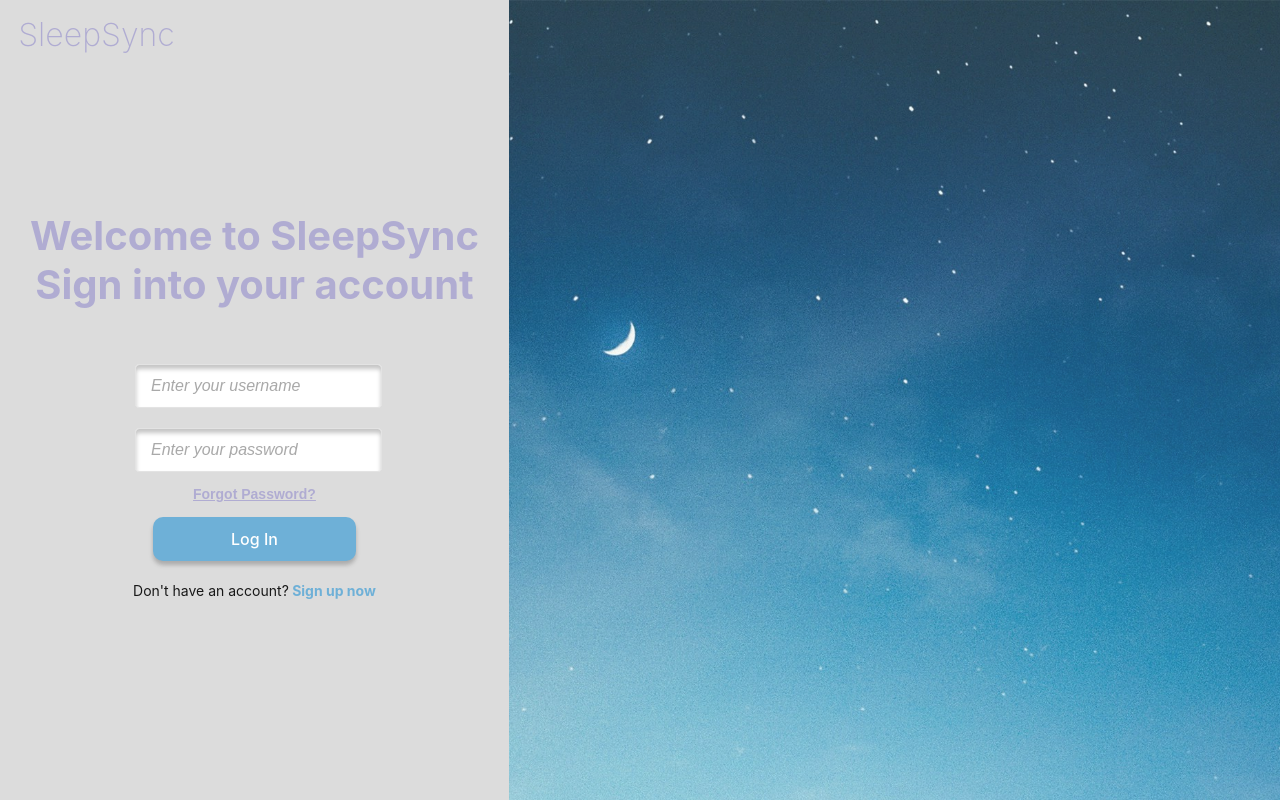
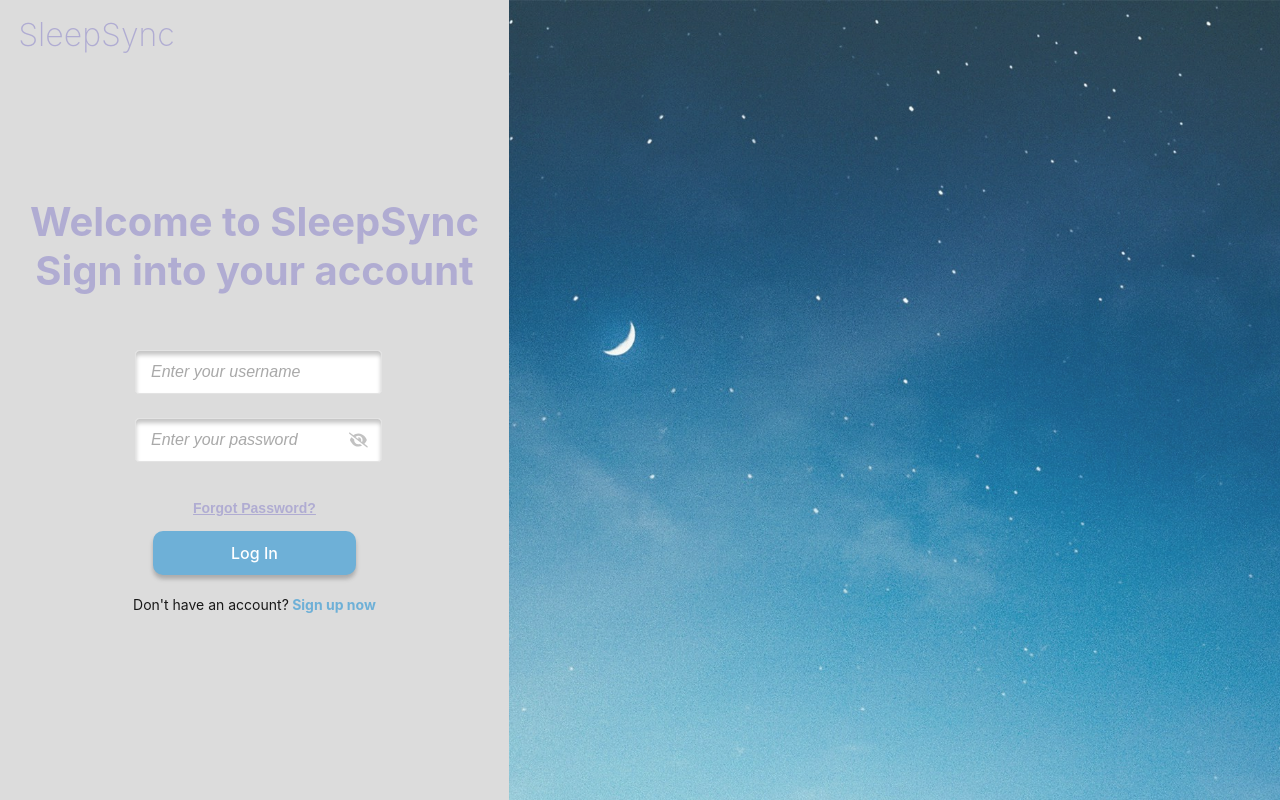
Before and after one commit to josuedjohnson/SleepTrackerApp, a React (Vite) app in the folder sleep-tracker-app/: page / in a window 1280 px wide. Built offline with nearby package versions, Linux system fonts and the light colour scheme.

Commit message:
Added a show password option

```diff
--- a/sleep-tracker-app/package.json
+++ b/sleep-tracker-app/package.json
@@ -5,6 +5,8 @@
   "dependencies": {
     "@emotion/react": "^11.14.0",
     "@emotion/styled": "^11.14.0",
+    "@fortawesome/free-solid-svg-icons": "^6.7.2",
+    "@fortawesome/react-fontawesome": "^0.2.2",
     "@mui/material": "^6.4.4",
     "@mui/x-date-pickers": "^7.26.0",
     "axios": "^1.7.9",
--- a/sleep-tracker-app/src/components/InputBox.tsx
+++ b/sleep-tracker-app/src/components/InputBox.tsx
@@ -1,3 +1,7 @@
+import React, { useState } from "react";
+import { FontAwesomeIcon } from "@fortawesome/react-fontawesome";
+import { faEye, faEyeSlash } from "@fortawesome/free-solid-svg-icons";
+
 interface InputBoxProps {
   value: string;
   onChange: (event: React.ChangeEvent<HTMLInputElement>) => void;
@@ -11,16 +15,29 @@ const InputBox: React.FC<InputBoxProps> = ({
   placeholder,
   onChange,
   type = "text",
-  className
+  className,
 }) => {
+
+  const [showPassword, setShowPassword] = useState(false);
+  const inputType = type === "password" && showPassword ? "text" : type;
+
   return (
+    <div className="input-wrapper">
       <input
-      type={type}
+        type={inputType}
         value={value}
         onChange={onChange}
         placeholder={placeholder}
         className={`input-box ${className || ""}`}
       />
+      {type === "password" && (
+        <FontAwesomeIcon
+          icon={showPassword ? faEye : faEyeSlash}
+          className="eye-icon"
+          onClick={() => setShowPassword(!showPassword)}
+        />
+      )}
+    </div>
   );
 };
 
--- a/sleep-tracker-app/src/pages/LogInPage.tsx
+++ b/sleep-tracker-app/src/pages/LogInPage.tsx
@@ -61,7 +61,6 @@ function LogInPage() {
           <button type="submit" className="button">Log In</button>
           {error && <p style={{ color: "red" }}>{error}</p>}
 
-
         </form>
         <p className="sign-up-text">
             Don't have an account?
--- a/sleep-tracker-app/src/pages/RegisterPage.tsx
+++ b/sleep-tracker-app/src/pages/RegisterPage.tsx
@@ -61,7 +61,7 @@ function RegisterPage() {
           placeholder="Enter your password"
         ></InputBox>
         <br />
-        <div style={{ height: "15px" }}></div>
+        <div style={{ height: "5px" }}></div>
         <button type="submit" className="button">Create Account</button>
         {error && <p style={{ color: "red" }}>{error}</p>}
 
--- a/sleep-tracker-app/src/styles/Auth.css
+++ b/sleep-tracker-app/src/styles/Auth.css
@@ -56,7 +56,7 @@ body {
     font-weight: 700;
     line-height: normal;
     text-align: center;
-    margin-bottom: 35px;
+    margin-bottom: 55px;
     padding: 0 30px;
 }
 
@@ -80,12 +80,31 @@ body {
     box-shadow: 0px 4px 4px 0px rgba(0, 0, 0, 0.25) inset;
     font-size: 16px;
     color: #000;
-    margin-top: 20px;
 }
 
 .input-box::placeholder {
     color: #A0A0A0;
     font-style: italic;
+}
+
+.input-wrapper {
+    position: relative;
+    width: 100%;
+}
+
+.eye-icon {
+    position: absolute;
+    right: 6px;
+    top: 50%;
+    transform: translateY(-50%);
+    cursor: pointer;
+    color: #A0A0A0;
+    font-size: 15px;
+    opacity: 0.7;
+}
+
+.eye-icon:hover {
+    opacity: 1;
 }
 
 .button {
```
Also changed, not shown: 1 other file (tests, documents, lock files or other folders). Lines whose indentation alone changed are shown as unchanged.
